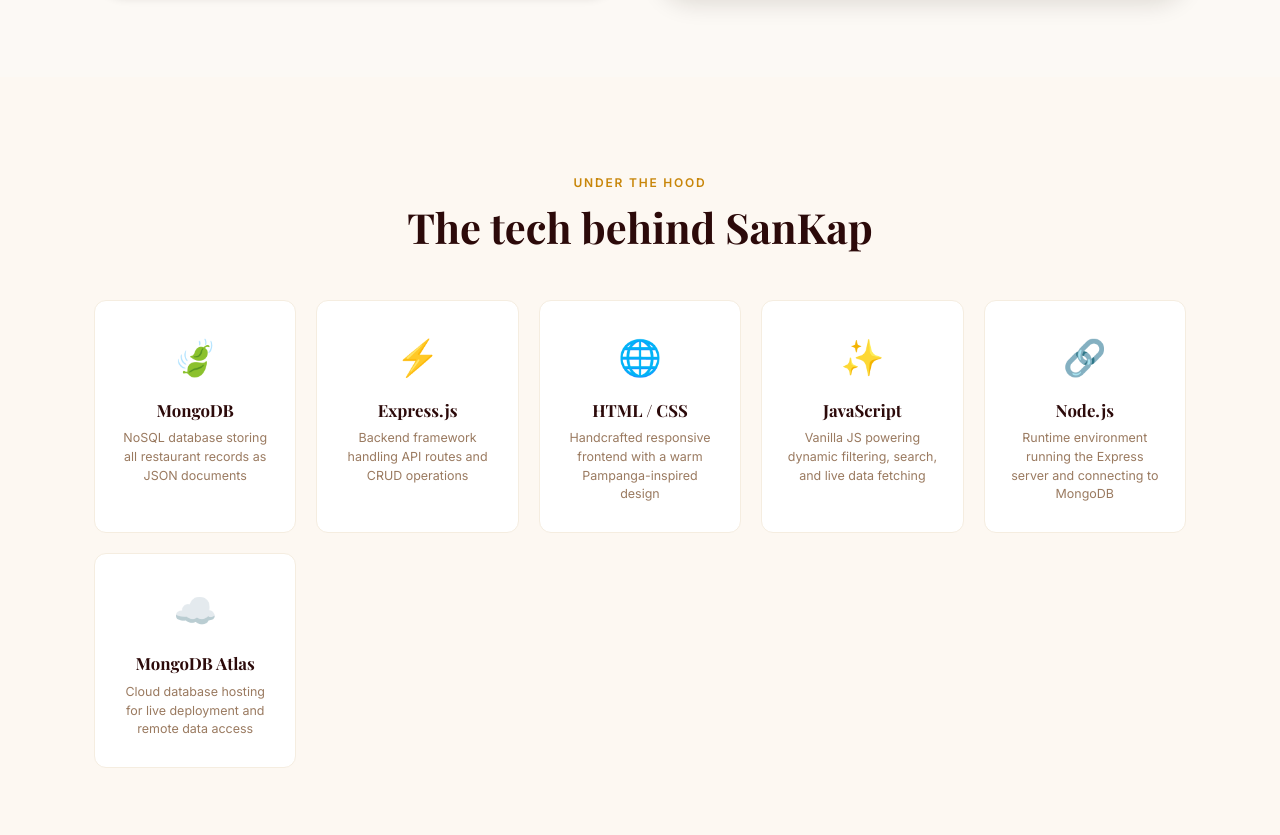
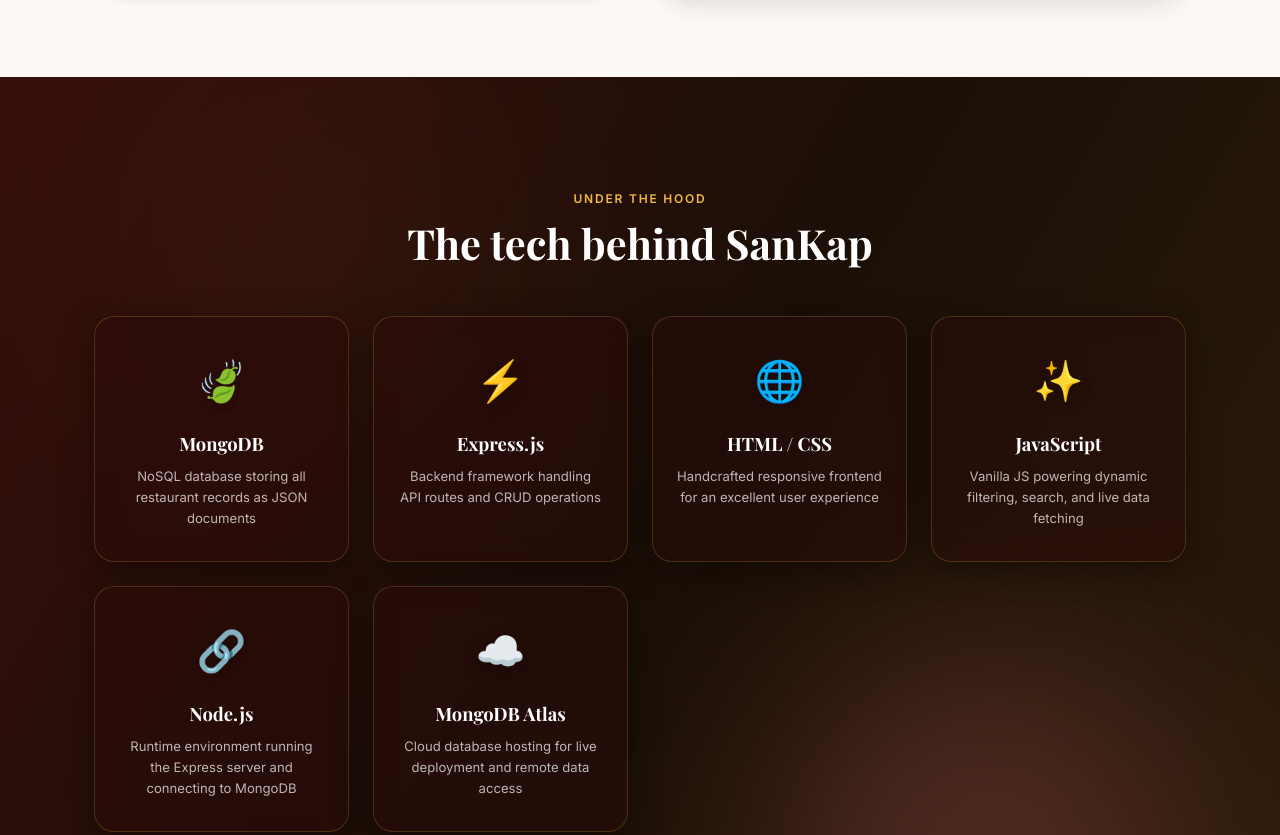
Before and after one commit to Fourstik/SanKap, a plain HTML site: page about.html in a window 1280 px wide. Shown: the part 1093-1928 px from the top of the page. Drawn offline with nearby package versions, Linux system fonts and the light colour scheme; a web font is replaced by a local one.

Commit message:
Improved the tech stack section

```diff
--- a/about.html
+++ b/about.html
@@ -61,14 +61,15 @@
     </div>
   </section>
 
-  <!-- ══════════════════════════════════════════
-       TECH STACK
+<!-- ══════════════════════════════════════════
+       TECH STACK (Animated Dark Theme)
   ══════════════════════════════════════════ -->
   <section class="about-tech">
-    <div class="container">
+    <div class="tech-bg-mesh"></div>
+    <div class="container tech-container">
       <div class="section-header">
         <p class="section-eyebrow">Under the hood</p>
-        <h2 class="section-title">The tech behind SanKap</h2>
+        <h2 class="section-title tech-title">The tech behind SanKap</h2>
       </div>
       <div class="tech-grid">
         <div class="tech-card">
@@ -84,7 +85,7 @@
         <div class="tech-card">
           <div class="tech-card__icon">🌐</div>
           <div class="tech-card__name">HTML / CSS</div>
-          <div class="tech-card__desc">Handcrafted responsive frontend with a warm Pampanga-inspired design</div>
+          <div class="tech-card__desc">Handcrafted responsive frontend for an excellent user experience</div>
         </div>
         <div class="tech-card">
           <div class="tech-card__icon">✨</div>
--- a/about_styles.css
+++ b/about_styles.css
@@ -357,46 +357,120 @@
   font-weight: 500;
 }
 
-/* ── Tech stack ──────────────────────────────── */
+/* ── Tech stack (Animated Dark Theme) ────────── */
 .about-tech {
-  padding: 6rem 0;
-  background: var(--brown-50);
+  position: relative;
+  padding: 7rem 0;
+  background: var(--maroon-950);
+  overflow: hidden;
+}
+
+/* Animated Flowing Gradient Mesh Background */
+.tech-bg-mesh {
+  position: absolute;
+  inset: 0;
+  background: linear-gradient(120deg, #1a0505, #2c0a0a, #4a1010, #1c1208, #3d2810);
+  background-size: 300% 300%;
+  animation: techMeshFlow 12s ease infinite;
+  opacity: 0.85;
+  z-index: 0;
+}
+
+@keyframes techMeshFlow {
+  0% { background-position: 0% 50%; }
+  50% { background-position: 100% 50%; }
+  100% { background-position: 0% 50%; }
+}
+
+/* Floating ambient glow lights behind cards */
+.about-tech::before,
+.about-tech::after {
+  content: '';
+  position: absolute;
+  width: 350px;
+  height: 350px;
+  border-radius: 50%;
+  filter: blur(90px);
+  z-index: 0;
+  opacity: 0.25;
+  animation: techGlowFloat 10s ease-in-out infinite alternate;
+}
+
+.about-tech::before {
+  background: var(--amber-400);
+  top: -50px;
+  left: 10%;
+}
+
+.about-tech::after {
+  background: var(--maroon-300);
+  bottom: -50px;
+  right: 10%;
+  animation-delay: -5s;
+}
+
+@keyframes techGlowFloat {
+  0% { transform: translateY(0) scale(1); }
+  100% { transform: translateY(40px) scale(1.15); }
+}
+
+.tech-container {
+  position: relative;
+  z-index: 1;
+}
+
+.about-tech .section-eyebrow {
+  color: var(--amber-300);
+}
+
+.tech-title {
+  color: var(--white) !important;
 }
 
 .tech-grid {
   display: grid;
-  grid-template-columns: repeat(auto-fill, minmax(200px, 1fr));
-  gap: 1.25rem;
-  margin-top: 1rem;
+  grid-template-columns: repeat(auto-fill, minmax(220px, 1fr));
+  gap: 1.5rem;
+  margin-top: 2rem;
 }
 
+/* Frosted Glass Cards */
 .tech-card {
-  background: var(--white);
-  border: 1.5px solid var(--brown-100);
-  border-radius: var(--r-md);
-  padding: 1.75rem 1.5rem;
+  background: rgba(44, 10, 10, 0.45);
+  backdrop-filter: blur(12px);
+  -webkit-backdrop-filter: blur(12px);
+  border: 1px solid rgba(240, 184, 64, 0.2);
+  border-radius: var(--r-lg);
+  padding: 2rem 1.5rem;
   text-align: center;
-  transition: box-shadow .2s, transform .2s;
+  transition: transform .3s cubic-bezier(0.175, 0.885, 0.32, 1.275), border-color .3s, box-shadow .3s;
+  box-shadow: 0 8px 32px 0 rgba(0, 0, 0, 0.37);
 }
 
 .tech-card:hover {
-  box-shadow: var(--shadow-md);
-  transform: translateY(-3px);
+  transform: translateY(-6px);
+  border-color: var(--amber-400);
+  box-shadow: 0 12px 40px 0 rgba(200, 134, 10, 0.25);
+  background: rgba(74, 16, 16, 0.6);
 }
 
-.tech-card__icon { font-size: 2.2rem; margin-bottom: .75rem; }
+.tech-card__icon {
+  font-size: 2.5rem;
+  margin-bottom: 1rem;
+  filter: drop-shadow(0 4px 8px rgba(0,0,0,0.3));
+}
 
 .tech-card__name {
   font-family: var(--font-serif);
-  font-size: 1.05rem;
-  color: var(--maroon-900);
-  margin-bottom: .35rem;
+  font-size: 1.15rem;
+  color: var(--white);
+  margin-bottom: .5rem;
 }
 
 .tech-card__desc {
-  font-size: .78rem;
-  color: var(--text-muted);
-  line-height: 1.5;
+  font-size: .82rem;
+  color: rgba(255, 255, 255, 0.7);
+  line-height: 1.6;
 }
 
 /* ── Team ────────────────────────────────────── */
```
